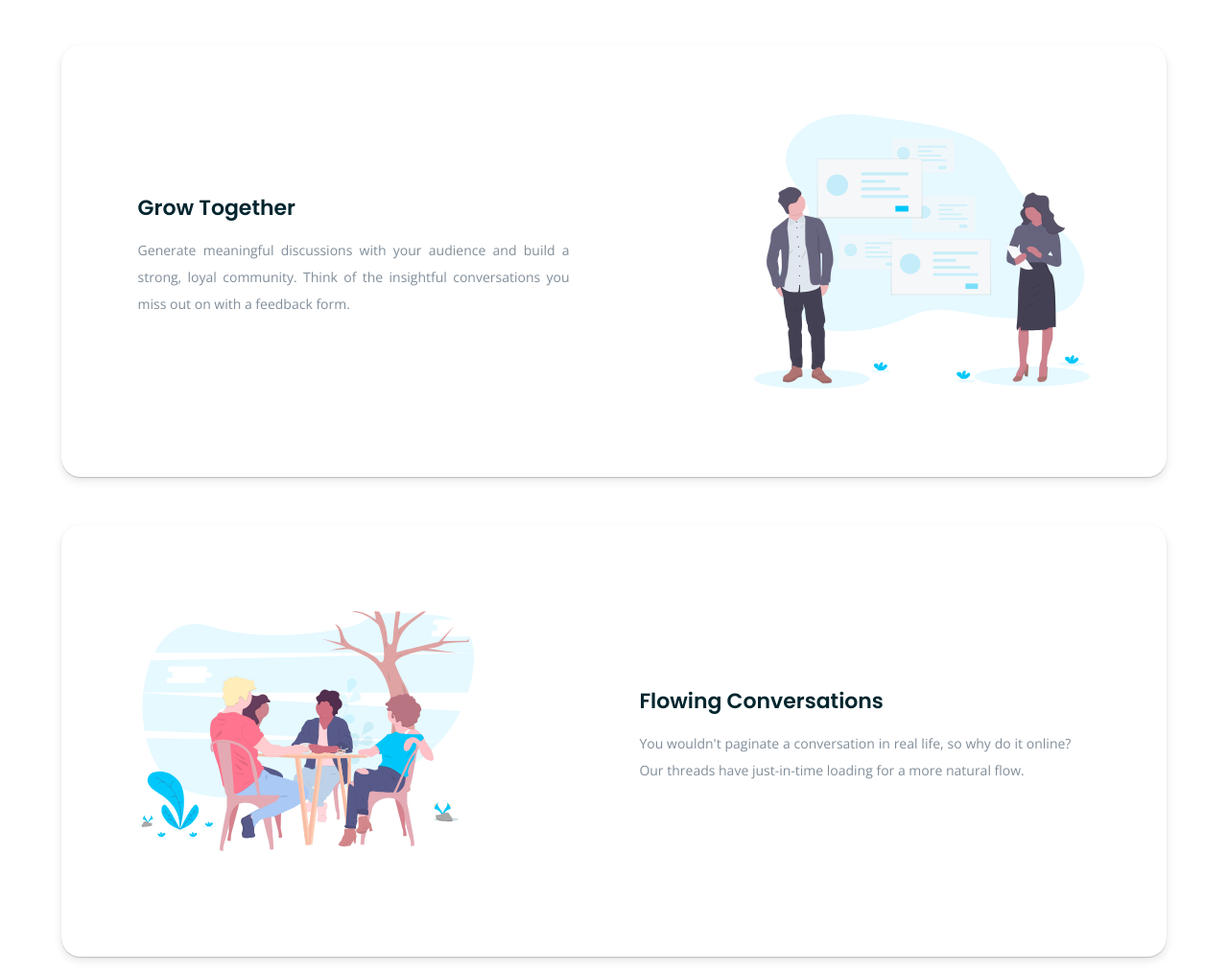
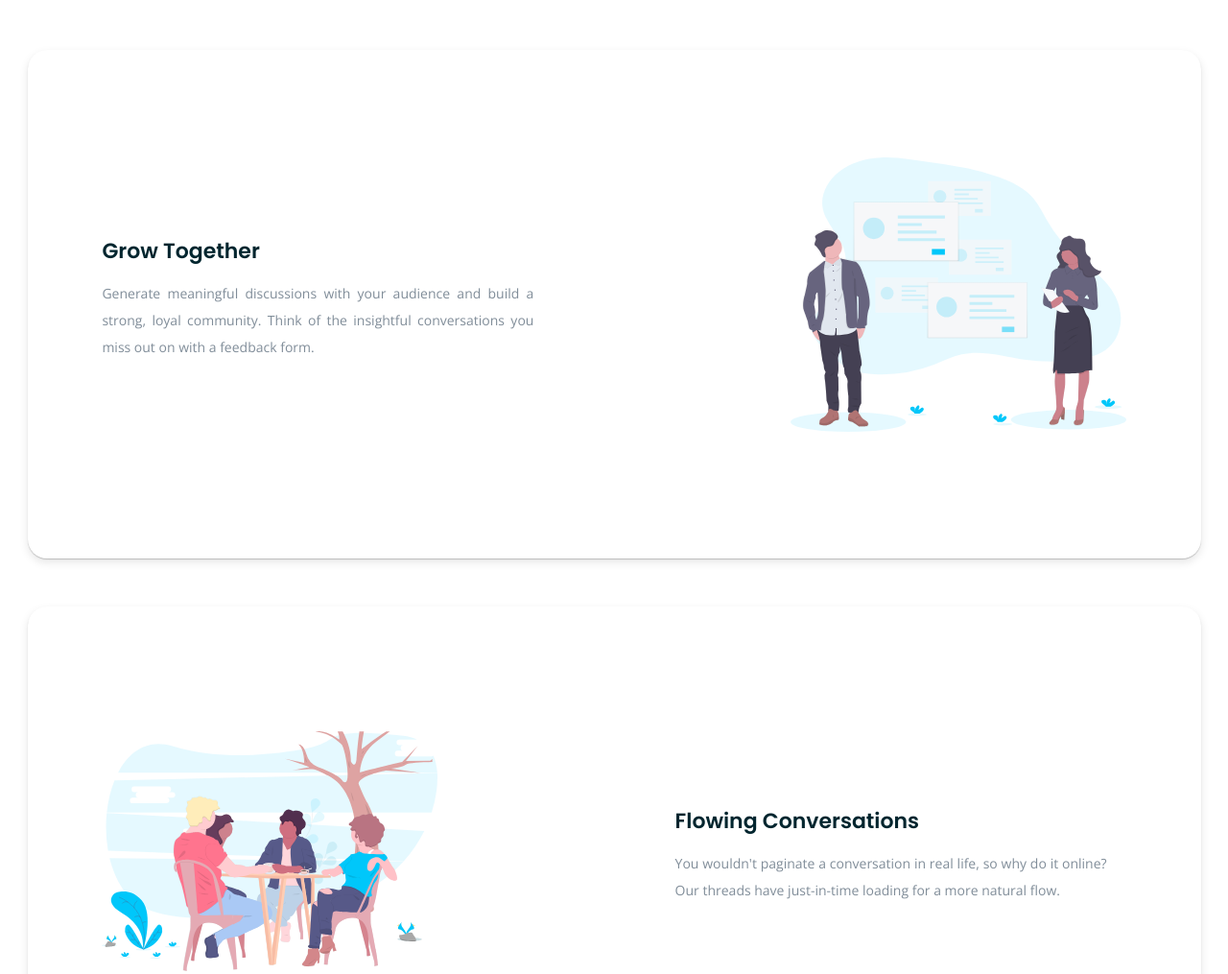
Before and after one commit to BC-MAR-21-ROR/kata-01-diseno-web-team002, a plain HTML site: page index.html in a window 1280 px wide. Shown: the part 536-1551 px from the top of the page at 96% size. Drawn offline with nearby package versions, Linux system fonts and the light colour scheme.

Commit message:
enhancement advantages section
Co-authored-by: gearkiler <gearkiler@gmail.com>
Co-authored-by: JorgeDDW <hi@jorgedev.com>
Co-authored-by: EusebioAjas <eusebioajas6@gmail.com>

```diff
--- a/styles.css
+++ b/styles.css
@@ -7,10 +7,6 @@ html, body {
   body {
     font-family: 'Open Sans', sans-serif;
     font-size: 18px;
-  }
-
-  .logo-button-section {
-
   }
 
   .first-container {
@@ -177,7 +173,6 @@ html, body {
     width: 330px;
   }
 
-
   footer {
     display: flex;
     flex-direction: column;
@@ -276,8 +271,6 @@ html, body {
     cursor: pointer;
   }
 
-
-
   @media screen and (min-width: 1000px) {
 
     .first-container {
@@ -362,21 +355,25 @@ html, body {
     .titles-container {
       display: flex;
       flex-direction: column;
-
     }
 
     .title-image {
       display: flex;
-
     }
 
     .presentation-img {
       width: 500px;
     }
 
+    .second-container{
+      padding: 5px;
+    }
+
     .advantage-card {
       width: 90%;
+      padding: 40px;
       flex-direction: row-reverse;
+      justify-content: space-around;
     }
 
     .advantage-card:nth-child(2) {
@@ -425,7 +422,6 @@ html, body {
 
     .footer__first {
       margin-right: 50px;
-
     }
 
     .footer__info:nth-child(2) {
@@ -474,7 +470,6 @@ html, body {
       margin-left: 0px;
     }
 
-
     .footer__content {
       margin-top: 200px;
     }
```
Also changed, not shown: index.html (+1 -4 lines).
